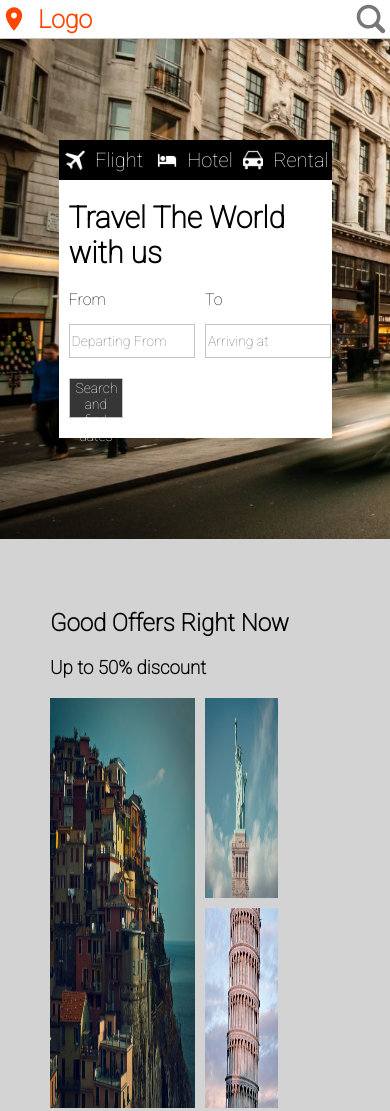
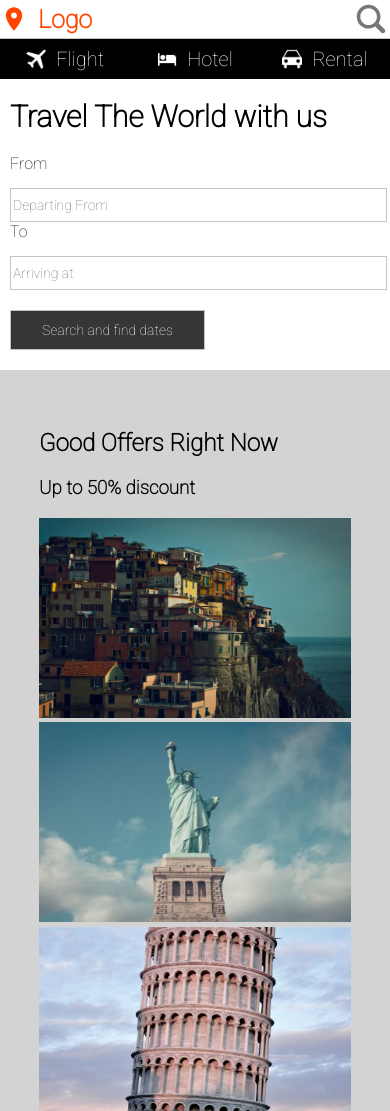
Before and after one commit to edintwi/Teste-FrontEnd, a plain HTML site: page Index.html in a window 390 px wide. Shown: the top 1111 px of the page. Drawn offline with Linux system fonts and the light colour scheme.

Commit message:
Adicionando resposividade

```diff
--- a/styles/index.css
+++ b/styles/index.css
@@ -275,3 +275,100 @@ header{
     margin-top: 20px;
     margin-bottom: 20px;
 }
+@media (max-width: 450px ) and (min-width:320px){
+    .container-background{
+        background-image: none;
+        height: 320px;
+        margin-top: 0;
+        padding: 0;
+        display: block;
+
+    }
+    .travel{
+        width: 100%;
+        margin-bottom: 0;
+    }
+    .travel-form{
+        margin-top: 0;
+        display: flex;
+        flex-direction: column;
+    }
+    .form{
+        flex-direction: column;
+    }
+    .form input{
+        height: 30px;
+    }
+    #button-submit{
+        width: 50%;
+    }
+    .container{
+        padding:0;
+    }
+    .offers-container{
+        margin-top:50px;
+        padding:0;
+        width: 100%;
+    }
+    .image-main{
+        height: 100%;
+        width: 100%;
+    }
+    .image-container{
+        flex-direction: column;
+        width: 100%;
+    }
+    .image-container img{
+        width: 100%;
+        height: 200px;
+    }
+    .image-square{
+        flex-direction: column;
+        flex-wrap: wrap;
+        width: 100%;
+    }
+    .image-square img{
+        width: 100%;
+        height: 200px;
+        max-width:100%;
+        margin: 0;
+        margin-bottom: 5px;
+    }.nature-container{
+        flex-direction: column;
+    }
+    .nature-content{
+        margin-bottom: 10px;
+    }
+    .newslestter-submit input{
+        width: 90%;
+    }
+    .newslestter-submit button{
+        width: 50%;
+    }
+    .contact-form button{
+        width: 50%;
+    }
+}
+@media (max-width: 768px) {
+    .image-square img{
+        flex-direction: row;
+        flex-wrap: wrap;
+        margin-right: 0;
+        margin-left: 0;
+    }
+    #button-submit{
+        width: 50%;
+    }
+    .newslestter-submit button{
+        width: 20%;
+    }
+    .contact-form button{
+        width: 20%;
+    }
+}
+@media (max-width: 1366px) {
+    .image-square img{
+        margin-left: 0px;
+        margin-right: 0px;
+    }
+}
```
